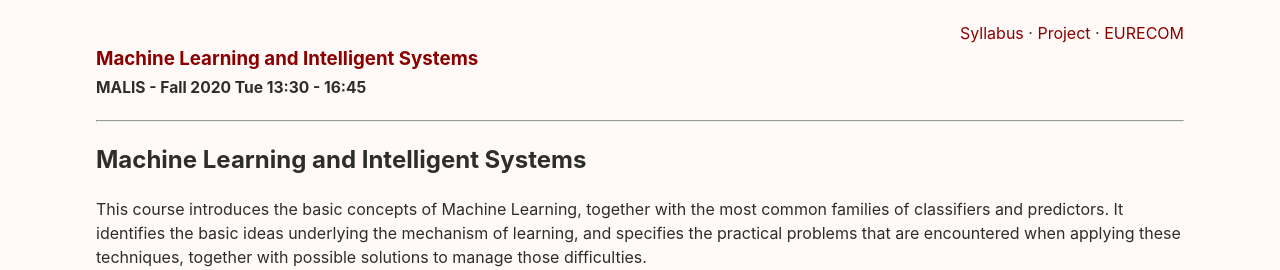
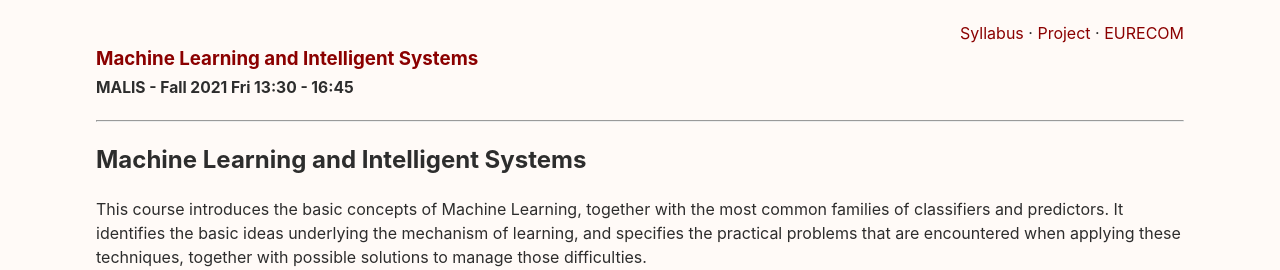
Before and after one commit to malis-course/malis-course.github.io, a Jekyll site: the page built from index.md, in a window 1280 px wide. Shown: the top 270 px of the page. Built offline with Jekyll 4.4.1, drawn with Linux system fonts in a browser that asks for light colours.

Commit message:
Update _config.yml
2021 version

```diff
--- a/_config.yml
+++ b/_config.yml
@@ -4,7 +4,7 @@ permalink:           pretty
 # Setup
 title:               'Machine Learning and Intelligent Systems'
 url:                 https://malis-course.github.io/malis
-tagline:             'MALIS - Fall 2020 Tue 13:30 - 16:45'
+tagline:             'MALIS - Fall 2021 Fri 13:30 - 16:45'
 baseurl:             "https://malis-course.github.io"
 
 # Assets
```
